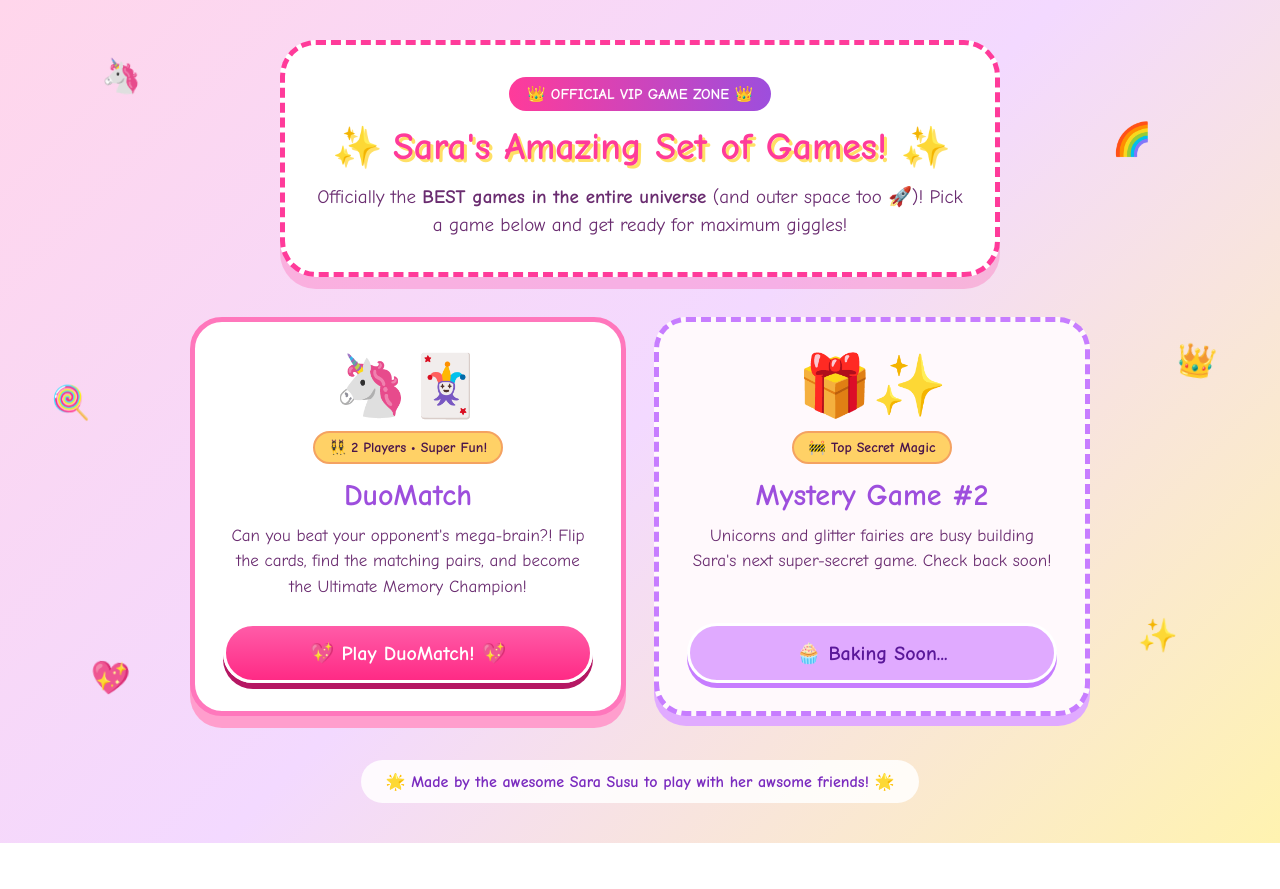
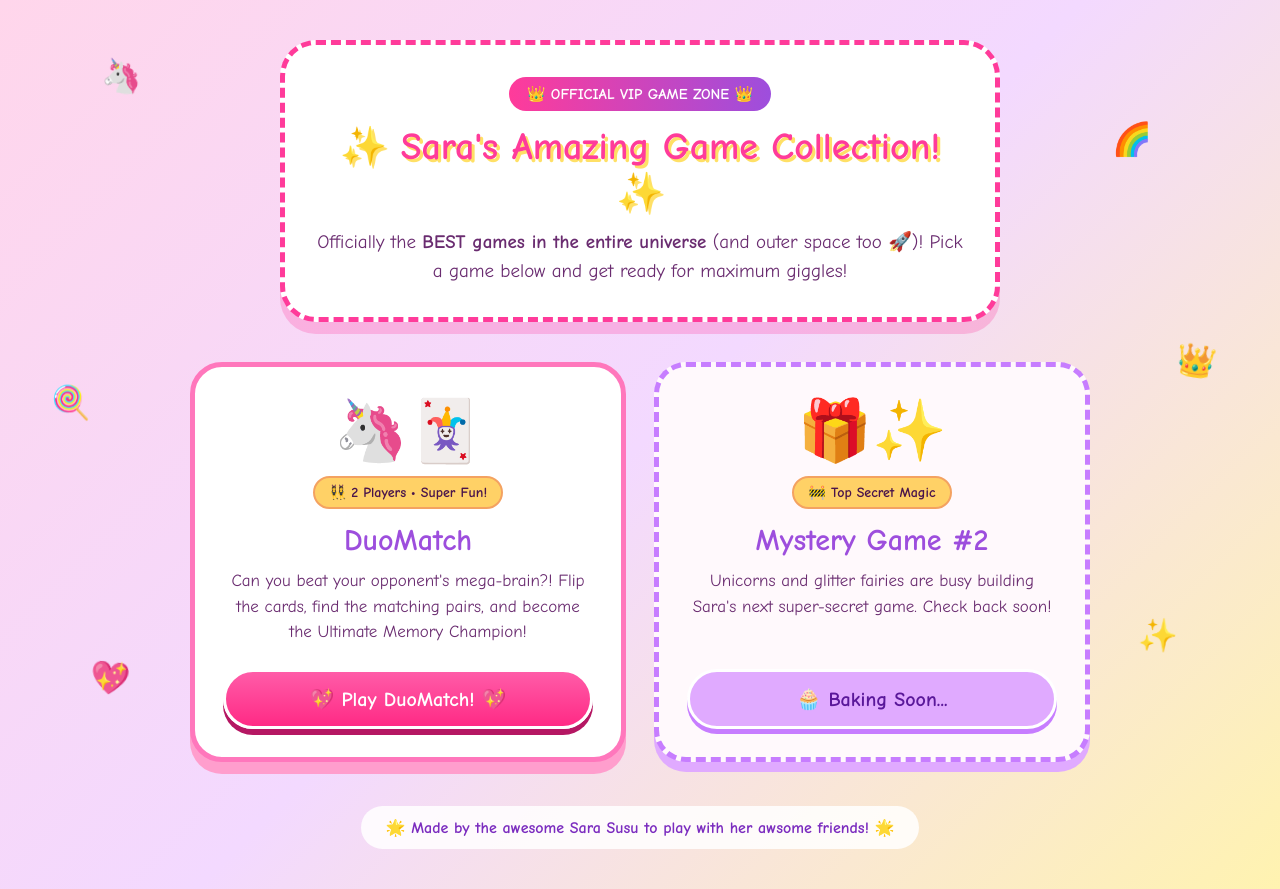
Before and after one commit to motasem-salem/susu-games-io-2, a plain HTML site: page index.html in a window 1280 px wide. Before the commit the page ends 843 px from the top, so only its background shows below. Drawn offline with Linux system fonts and the light colour scheme.

Commit message:
Update index.html

```diff
--- a/index.html
+++ b/index.html
@@ -212,7 +212,7 @@
   <div class="container">
     <header>
       <div class="crown-badge">👑 OFFICIAL VIP GAME ZONE 👑</div>
-      <h1>✨ Sara's Amazing Set of Games! ✨</h1>
+      <h1>✨ Sara's Amazing Game Collection! ✨</h1>
       <p>
         Officially the <strong>BEST games in the entire universe</strong> (and outer space too 🚀)!
         Pick a game below and get ready for maximum giggles!
```
